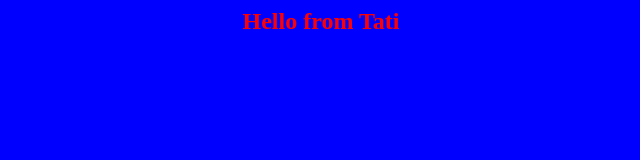
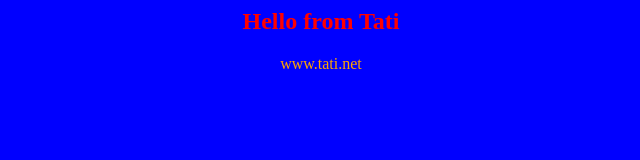
Before and after one commit to kushcheva/testapp, a plain HTML site: page index.html in a window 1280 px wide. Shown: the full height of the page, 319-959 px from the left. Drawn offline with Linux system fonts and the light colour scheme.

Commit message:
change color

```diff
--- a/index.html
+++ b/index.html
@@ -3,7 +3,7 @@
 <center>
 <h2><font color=red>Hello from Tati</font></h2>
 
-<font color=blue>www.tati.net</font>
+<font color=orange>www.tati.net</font>
 </center>
 </body>
 </html>
```
